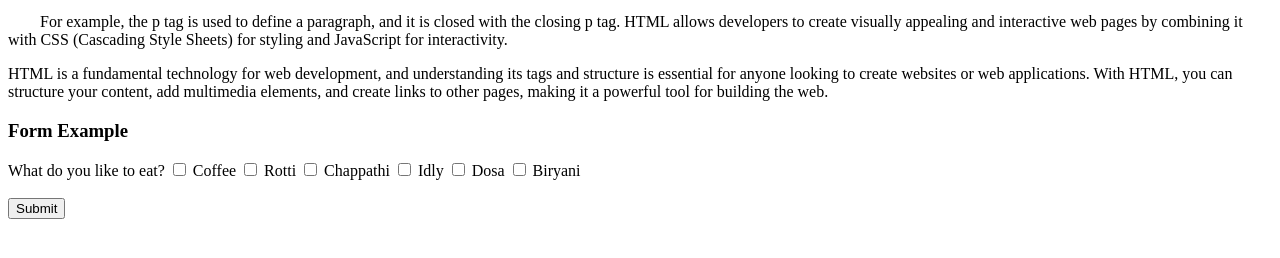
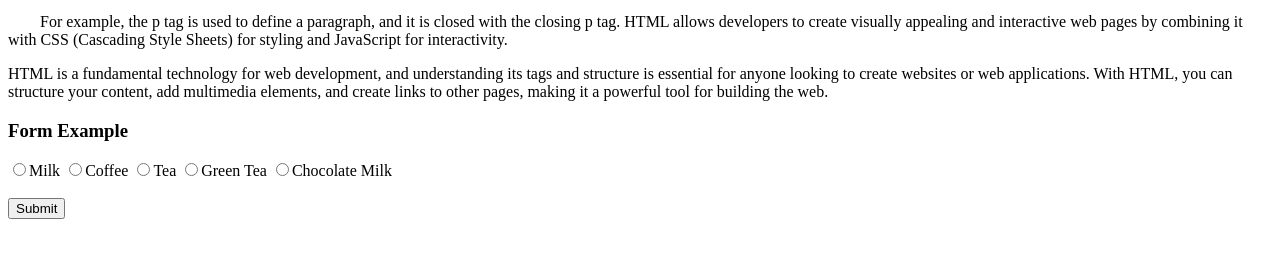
Before and after one commit to githubscientist/fsdcweeb41, a plain HTML site: page index.html in a window 1280 px wide. Shown: the part 156-414 px from the top of the page. Drawn offline with nearby package versions, Linux system fonts and the light colour scheme.

Commit message:
radio inputs

```diff
--- a/index.html
+++ b/index.html
@@ -35,13 +35,11 @@
             <h3>Form Example</h3>
             <form action="" method="GET">
                 <div>
-                    What do you like to eat?
-                    <input type="checkbox" name="choices" value="Coffee"/> Coffee
-                    <input type="checkbox" name="choices" value="Rotti"/> Rotti
-                    <input type="checkbox" value="Chappathi"/> Chappathi
-                    <input type="checkbox" value="Idly" /> Idly
-                    <input type="checkbox" value="Dosa" /> Dosa
-                    <input type="checkbox" value="Biryani" /> Biryani
+                    <input type="radio" name="beverage" value="milk">Milk
+                    <input type="radio" name="beverage" value="coffee">Coffee
+                    <input type="radio" name="beverage" value="tea">Tea
+                    <input type="radio" name="beverage" value="green-tea">Green Tea
+                    <input type="radio" name="beverage" value="chocolate-milk">Chocolate Milk
                 </div>
                 <br />
                 <input type="submit">
```
